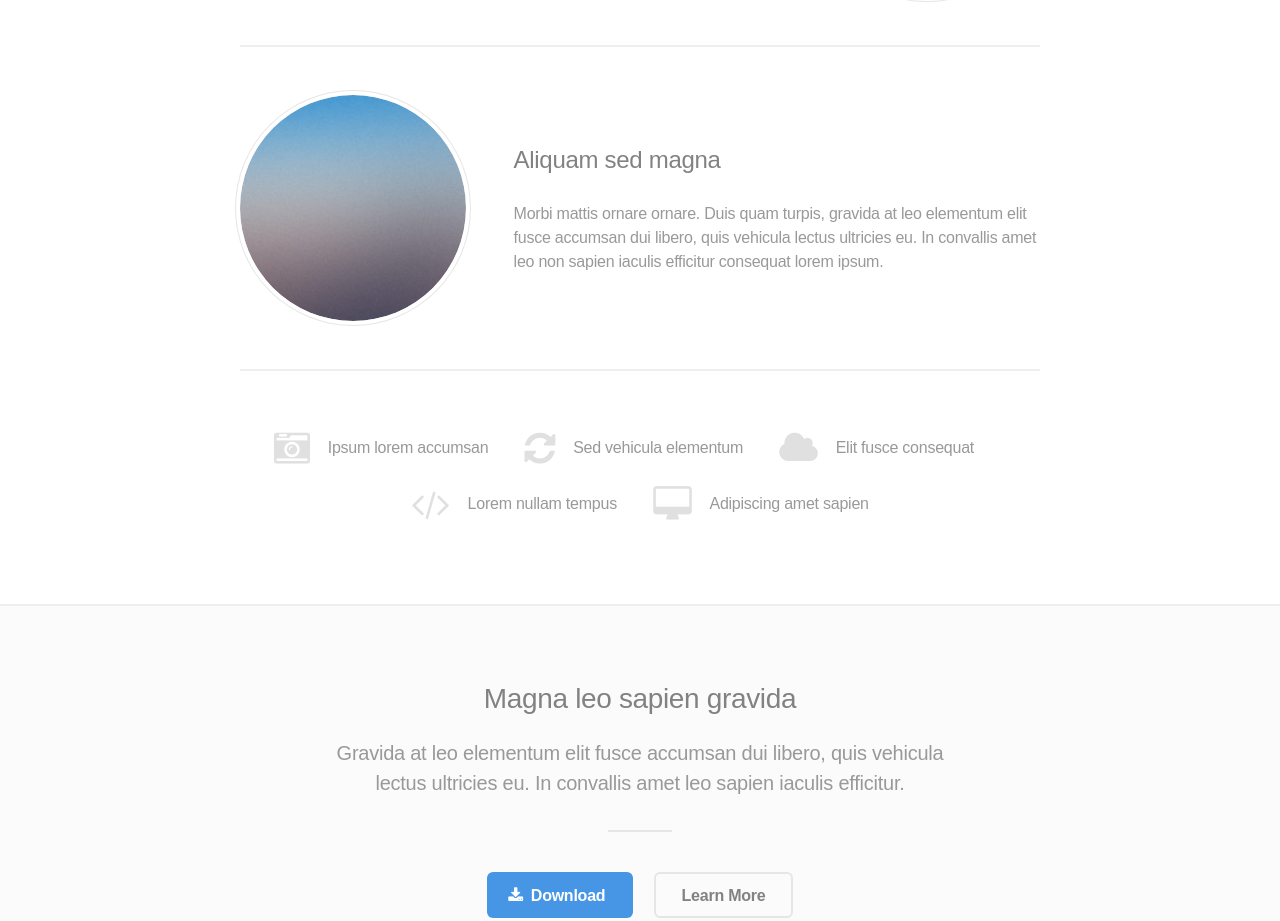
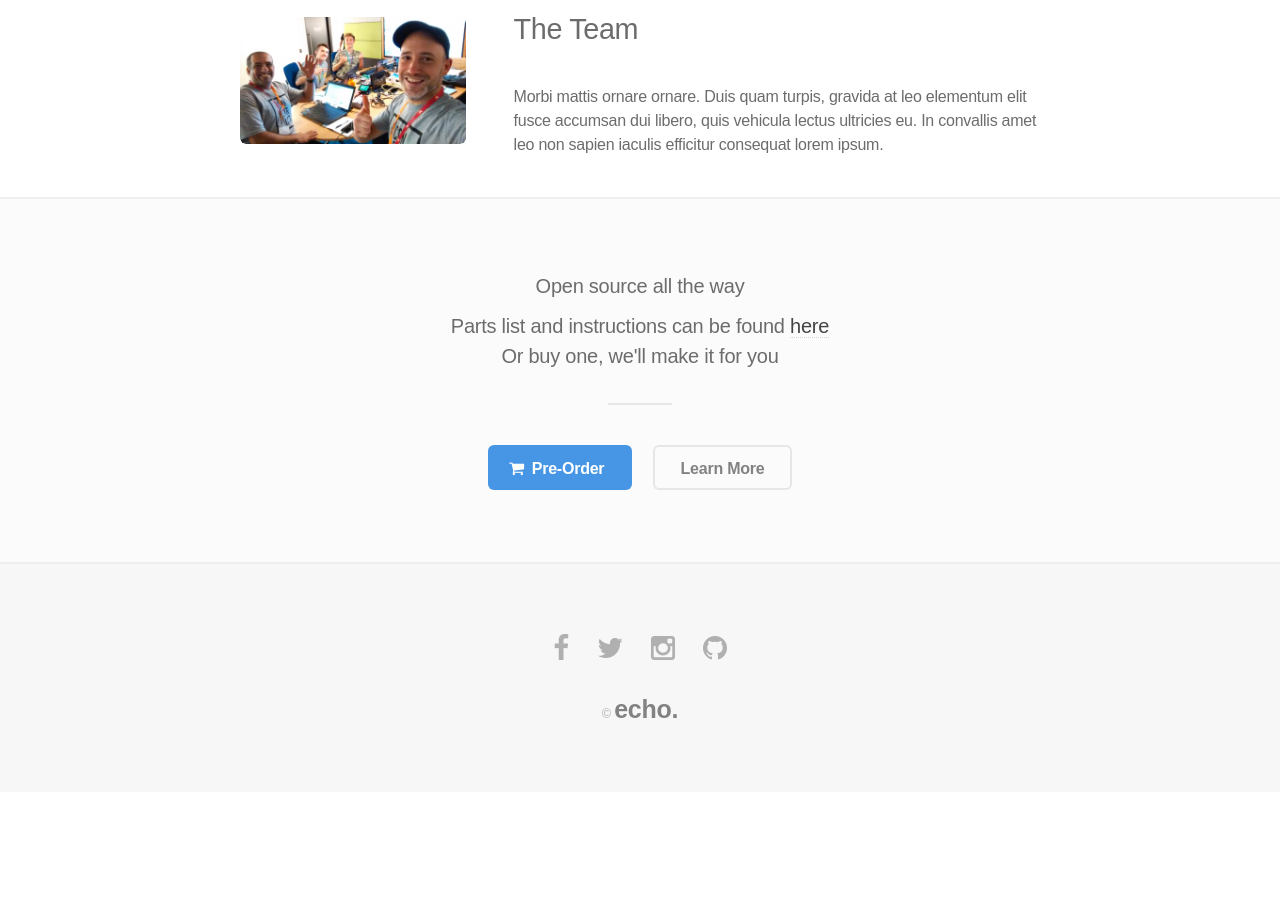
Before and after one commit to echohack2016/storefront, a website: page www/index.html in a window 1280 px wide. Shown: the part 1763-2684 px from the top of the page. After the commit the page ends 2555 px from the top, so only its background shows below. Drawn offline with Linux system fonts and the light colour scheme.

Commit message:
html files dawg

```diff
--- a/www/assets/css/main.css
+++ b/www/assets/css/main.css
@@ -1639,7 +1639,7 @@
 /* Type */
 
 	body {
-		color: #999999;
+		color: #6c6c6c;
 	}
 
 	html, input, select, textarea {
@@ -1699,7 +1699,7 @@
 	}
 
 	p {
-		margin: 0 0 2em 0;
+		margin: 1em 0 2em 0;
 	}
 
 	h1, h2, h3, h4, h5, h6 {
@@ -1729,8 +1729,8 @@
 	}
 
 	h3 {
-		font-size: 1.5em;
-		line-height: 1.5em;
+		font-size: 1.8em;
+		line-height: 1.8em;
 	}
 
 	h4 {
@@ -1849,7 +1849,7 @@
 	}
 
 	h1, h2, h3, h4, h5, h6 {
-		color: #828282;
+		color: #6c6c6c;
 	}
 
 	blockquote {
@@ -2234,6 +2234,7 @@
 		color: #e6e6e6;
 	}
 
+
 	input[type="checkbox"] + label,
 	input[type="radio"] + label {
 		color: #999999;
@@ -2367,11 +2368,12 @@
 
 	.image.phone img {
 				border-radius: 0;
-				display: block;
+				height:100%;
+				display: inline;
 				position: relative;
 				width: 100%;
 			}
-
+/*
 			.image.phone .inner, .image.phone:before, .image.phone:after {
 				display: block;
 				border: solid 2px rgba(255, 255, 255, 0.25);
@@ -2440,9 +2442,12 @@
 			.image.phone .inner:after {
 				border-color: #e6e6e6;
 			}
-
+*/
 /* List */
-
+header.major h2{
+	font-size: 1.25em;
+	color: #000000;
+}
 	ol {
 		list-style: decimal;
 		margin: 0 0 2em 0;
@@ -2742,6 +2747,7 @@
 			width: 4em;
 			margin: 2em auto 0 auto;
 		}
+
 
 		@media screen and (max-width: 736px) {
 
@@ -2771,14 +2777,14 @@
 
 		.spotlight .image {
 			width: 30%;
-			border-radius: 100%;
+
 			margin: 0 3em 0 0;
 			display: block;
 		}
 
 			.spotlight .image img {
 				display: block;
-				border-radius: 100%;
+			/*border-radius: 100%;*/
 				width: 100%;
 			}
 
@@ -3082,7 +3088,7 @@
 				}
 
 					.wrapper.style1 .image.phone .inner, .wrapper.style1 .image.phone:before, .wrapper.style1 .image.phone:after {
-						border-color: rgba(255, 255, 255, 0.25);
+						/*border-color: rgba(255, 255, 255, 0.25);*/
 					}
 
 					.wrapper.style1 .image.phone .inner:before {
@@ -3154,7 +3160,8 @@
 
 		.wrapper.style2 {
 		background-color: #fbfbfb;
-			color: #999999;
+
+
 		}
 
 			.wrapper.style2 input[type="submit"],
@@ -3210,7 +3217,7 @@
 					}
 
 			.wrapper.style2 label {
-				color: #828282;
+				color: #000000;
 			}
 
 			.wrapper.style2 input[type="text"],
@@ -3346,11 +3353,13 @@
 				}
 
 			.wrapper.style2 strong, .wrapper.style2 b {
-				color: #828282;
+				color: #404040;
 			}
 
 			.wrapper.style2 h1, .wrapper.style2 h2, .wrapper.style2 h3, .wrapper.style2 h4, .wrapper.style2 h5, .wrapper.style2 h6 {
-				color: #828282;
+				color: #6c6c6c;
+
+
 			}
 
 			.wrapper.style2 blockquote {
--- a/www/index.html
+++ b/www/index.html
@@ -6,7 +6,7 @@
 -->
 <html>
 	<head>
-		<title>Fractal by HTML5 UP</title>
+		<title>Echo Assistive Tech</title>
 		<meta charset="utf-8" />
 		<meta name="viewport" content="width=device-width, initial-scale=1" />
 		<!--[if lte IE 8]><script src="assets/js/ie/html5shiv.js"></script><![endif]-->
@@ -23,28 +23,29 @@
 		<!-- Header -->
 			<header id="header">
 				<div class="content">
-					<h1><a href="#">echo</a></h1>
-					<p>assistive technology for the visually impaired<br />
-					template brought to you by <a href="http://html5up.net">HTML5 UP</a></p>
+
+
+					<h1><a href="#">Project echo</a></h1>
+					<p>Assistive technology for the visually impaired<br/></p>
 					<ul class="actions">
 						<li><a href="#" class="button special icon fa-shopping-cart">Pre Order</a></li>
 						<li><a href="#one" class="button icon fa-chevron-down scrolly">Learn More</a></li>
 					</ul>
 				</div>
-				<div class="image phone"><div class="inner"><img src="images/screen.jpg" alt="" /></div></div>
+						<!--	<div class="image phone"><div class="inner"><img src="images/screen.jpg" alt="" /></div> -->
+							<div class="image phone"><div class="inner"><img src="images/echo-logo-black-notagline.png" alt="" /></div>
+
+			  </div>
 			</header>
+
 
 		<!-- One -->
 			<section id="one" class="wrapper style2 special">
 				<header class="major">
-					<h2>Sed ipsum magna lorem tempus amet<br />
-					vehicula et gravida elementum</h2>
+					<h2><br/> "The next big innovation in the cane industry since ever" </h2>
+
 				</header>
-				<ul class="icons major">
-					<li><span class="icon fa-camera-retro"><span class="label">Shoot</span></span></li>
-					<li><span class="icon fa-refresh"><span class="label">Process</span></span></li>
-					<li><span class="icon fa-cloud"><span class="label">Upload</span></span></li>
-				</ul>
+
 			</section>
 
 		<!-- Two -->
@@ -53,45 +54,39 @@
 					<section class="spotlight">
 						<div class="image"><img src="images/pic01.jpg" alt="" /></div>
 						<div class="content">
-							<h3>Magna sed ultrices</h3>
+							<h3>What does it do?</h3>
 							<p>Morbi mattis ornare ornare. Duis quam turpis, gravida at leo elementum elit fusce accumsan dui libero, quis vehicula lectus ultricies eu. In convallis amet leo non sapien iaculis efficitur consequat lorem ipsum.</p>
 						</div>
 					</section>
 					<section class="spotlight">
 						<div class="image"><img src="images/pic02.jpg" alt="" /></div>
 						<div class="content">
-							<h3>Ultrices nullam aliquam</h3>
+							<h3> How does it work?</h3>
 							<p>Morbi mattis ornare ornare. Duis quam turpis, gravida at leo elementum elit fusce accumsan dui libero, quis vehicula lectus ultricies eu. In convallis amet leo non sapien iaculis efficitur consequat lorem ipsum.</p>
 						</div>
 					</section>
 					<section class="spotlight">
-						<div class="image"><img src="images/pic03.jpg" alt="" /></div>
+						<div class="image"><img src="images/IMG_20160415_204359.jpg" alt="" /></div>
 						<div class="content">
-							<h3>Aliquam sed magna</h3>
+							<h3>The Team</h3>
 							<p>Morbi mattis ornare ornare. Duis quam turpis, gravida at leo elementum elit fusce accumsan dui libero, quis vehicula lectus ultricies eu. In convallis amet leo non sapien iaculis efficitur consequat lorem ipsum.</p>
 						</div>
 					</section>
-					<section class="special">
-						<ul class="icons labeled">
-							<li><span class="icon fa-camera-retro"><span class="label">Ipsum lorem accumsan</span></span></li>
-							<li><span class="icon fa-refresh"><span class="label">Sed vehicula elementum</span></span></li>
-							<li><span class="icon fa-cloud"><span class="label">Elit fusce consequat</span></span></li>
-							<li><span class="icon fa-code"><span class="label">Lorem nullam tempus</span></span></li>
-							<li><span class="icon fa-desktop"><span class="label">Adipiscing amet sapien</span></span></li>
-						</ul>
-					</section>
+
+
+
 				</div>
 			</section>
 
 		<!-- Three -->
 			<section id="three" class="wrapper style2 special">
 				<header class="major">
-					<h2>Magna leo sapien gravida</h2>
-					<p>Gravida at leo elementum elit fusce accumsan dui libero, quis vehicula<br />
-					lectus ultricies eu. In convallis amet leo sapien iaculis efficitur.</p>
+					<h2>Open source all the way</h2>
+					<p>Parts list and instructions can be found <a href = "#"><span style = "color:#444444;">here</span></a><br />
+					Or buy one, we'll make it for you</p>
 				</header>
 				<ul class="actions">
-					<li><a href="#" class="button special icon fa-download">Download</a></li>
+					<li><a href="#" class="button special icon fa-shopping-cart">Pre-Order</a></li>
 					<li><a href="#" class="button">Learn More</a></li>
 				</ul>
 			</section>
@@ -423,8 +418,9 @@ print 'It took ' + i + ' iterations to sort the deck.';</code></pre>
 					<li><a href="#" class="icon fa-facebook"><span class="label">Facebook</span></a></li>
 					<li><a href="#" class="icon fa-twitter"><span class="label">Twitter</span></a></li>
 					<li><a href="#" class="icon fa-instagram"><span class="label">Instagram</span></a></li>
+					<li><a href="https://github.com/echohack2016/project.git" class="icon fa-github"><span class="label">Github</span></a></li>
 				</ul>
-				<p class="copyright">&copy; Untitled. Credits: <a href="http://html5up.net">HTML5 UP</a></p>
+				<p class="copyright">&copy; <strong style = "font-size: 25px;"> echo. </strong> </p>
 			</footer>
 
 		<!-- Scripts -->
```
Also changed, not shown: www/images/IMG_20160415_204359.jpg (added), www/images/echo-logo-black-notagline.png (added), 1 other file. Lines whose indentation alone changed are shown as unchanged.
